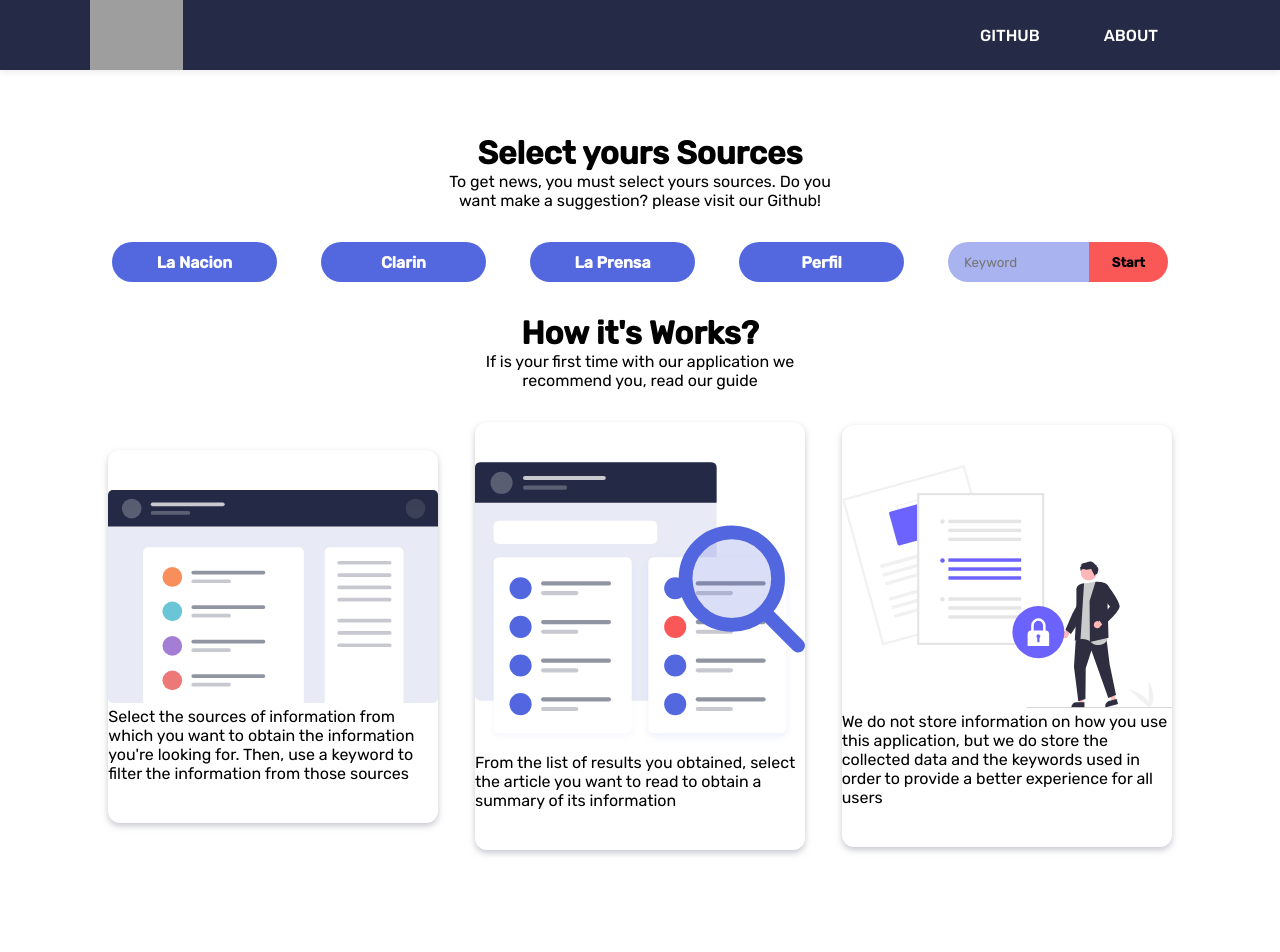
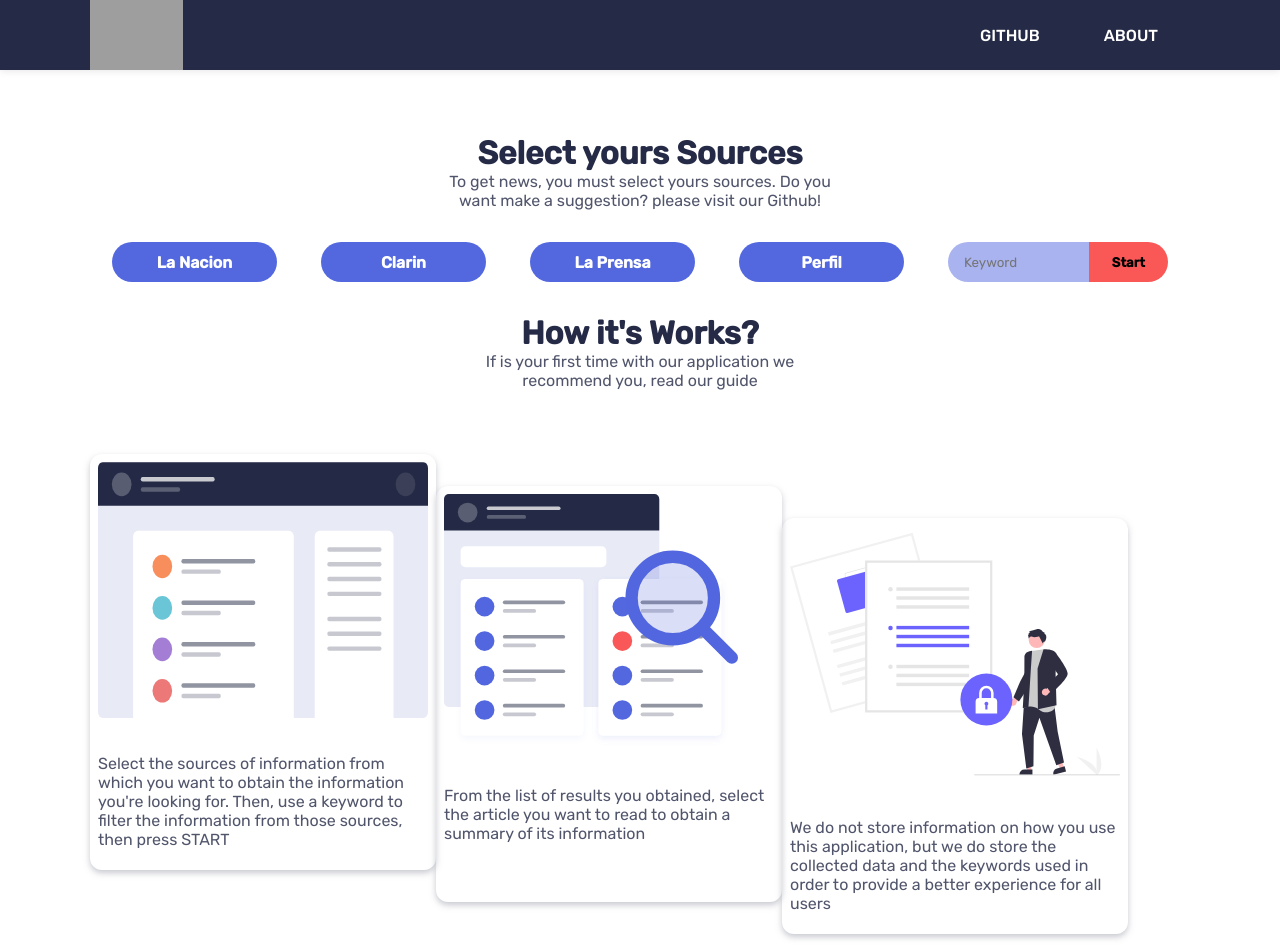
Before and after one commit to Chmod351/scrapper_ia_summary, a React (Vite) app: page / in a window 1280 px wide. Shown: the top 952 px of the page. Before the commit the page ends 882 px from the top, so only its background shows below. Built offline with nearby package versions, Linux system fonts and the light colour scheme; grey boxes are pictures that could not be loaded.

Commit message:
dinamic margin top tutorial cards

```diff
--- a/src/components/layout/TutorialCard.jsx
+++ b/src/components/layout/TutorialCard.jsx
@@ -4,10 +4,9 @@
 
 const Container = styled.article`
   width: 30%;
-  max-height: 30rem;
-  margin: auto;
+  height: 25rem;
   box-shadow: 0 3px 6px ${main.secondaryBg};
-  padding: 2.5rem 0;
+  padding: 0.5rem;
   border-radius: 12px;
   ${mobile({
     width: '90%',
@@ -20,13 +19,19 @@
   width: 100%;
 `;
 const Image = styled.img`
-  width: 100%;
+  height: 16rem;
+  max-width: 100%;
+  object-fit: fit;
 `;
-const Description = styled.p``;
+const Description = styled.p`
+  margin-top: 2rem;
+  color: ${main.primaryFonts};
+`;
 
-const TutorialCard = ({ text, img }) => {
+const TutorialCard = ({ text, img, index }) => {
+  const marginTopInRem = index * 2;
   return (
-    <Container>
+    <Container style={{ marginTop: `${marginTopInRem}rem` }}>
       <Wrapper>
         <Image src={img} />
         <Description>{text}</Description>
--- a/src/components/layout/TutorialContainer.jsx
+++ b/src/components/layout/TutorialContainer.jsx
@@ -18,7 +18,7 @@
       <Wrapper>
         {tutorial.map((t) => {
           const { id, text, img } = t;
-          return <TutorialCard key={id} text={text} img={img} />;
+          return <TutorialCard key={id} text={text} img={img} index={id} />;
         })}
       </Wrapper>
     </Container>
--- a/src/components/layout/dummy.js
+++ b/src/components/layout/dummy.js
@@ -45,7 +45,7 @@
   {
     id: 1,
     img: first,
-    text: `Select the sources of information from which you want to obtain the information you're looking for. Then, use a keyword to filter the information from those sources`,
+    text: `Select the sources of information from which you want to obtain the information you're looking for. Then, use a keyword to filter the information from those sources, then press START`,
   },
   {
     id: 2,
--- a/src/components/ui/Header.jsx
+++ b/src/components/ui/Header.jsx
@@ -1,10 +1,14 @@
 import { styled } from 'styled-components';
 import { mobile } from '../../config/responsive.js';
+import { main } from '../../config/theme.js';
 
 const Title = styled.h1`
+  color: ${main.secondaryCallToAction};
   ${mobile({ fontSize: '6vw' })}
 `;
-const Subtitle = styled.p``;
+const Subtitle = styled.p`
+  color: ${main.primaryFonts};
+`;
 const Wrapper = styled.div`
   display: flex;
   margin: 2rem auto;
```
